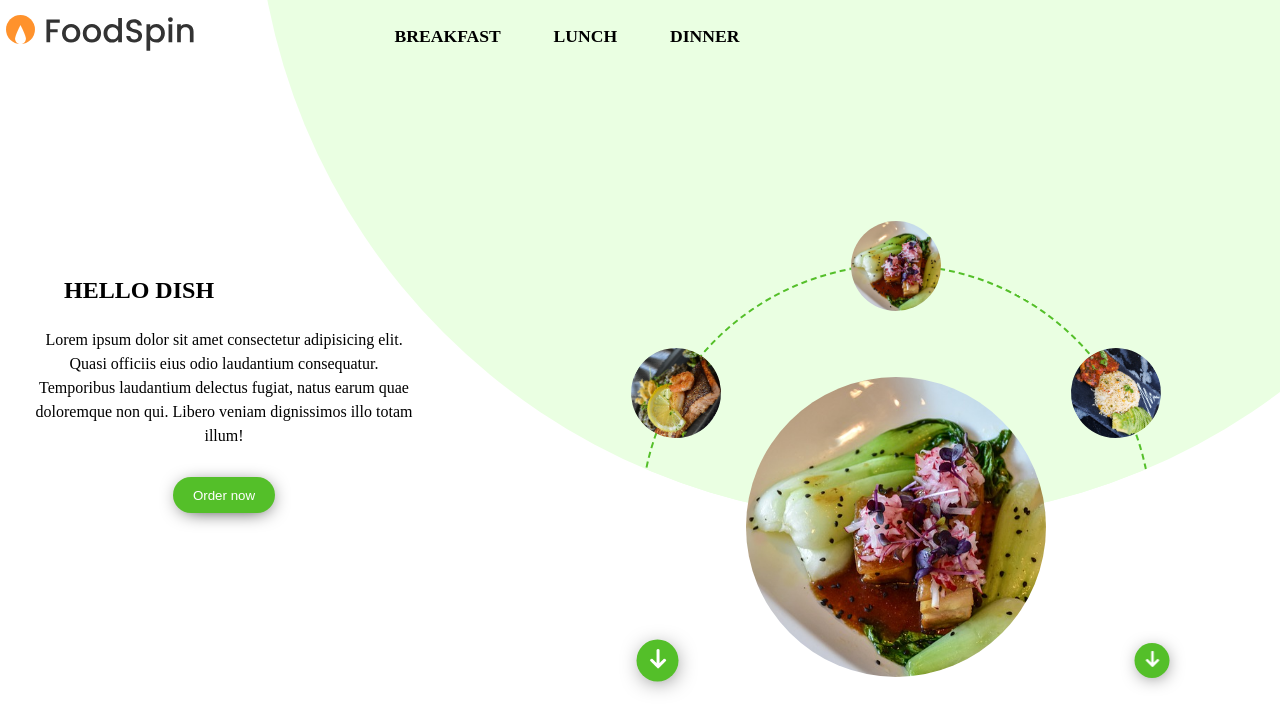
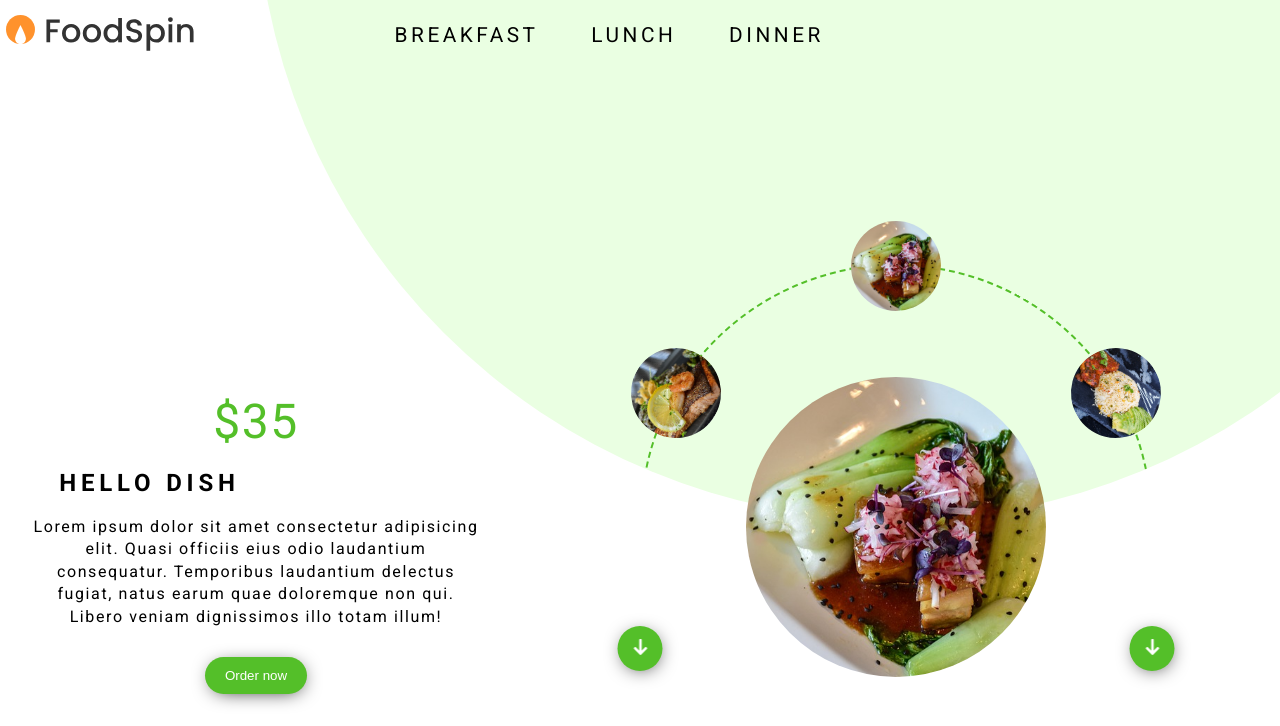
Before and after one commit to lszwedxx/FoodSpin, a website: page index.html in a window 1280 px wide. Both pictures are taken after a click on the button 640 px from the left and 660 px from the top of the page. Drawn offline with Linux system fonts and the light colour scheme.

Commit message:
update code add new features

```diff
--- a/index.html
+++ b/index.html
@@ -6,9 +6,13 @@
     <meta name="viewport" content="width=device-width, initial-scale=1.0">
     <title>FoodSpin</title>
     <link rel="icon" href="./src/images/Fav.png" type="image/x-icon"/>
+    <link rel="preconnect" href="https://fonts.googleapis.com">
+    <link rel="preconnect" href="https://fonts.gstatic.com" crossorigin>
+    <link href="https://fonts.googleapis.com/css2?family=Roboto:wght@400;700&display=swap" rel="stylesheet">
       <!-- build:css style.min.css -->
     <link rel="stylesheet" href="./src/css/main.css">
       <!-- /build -->
+
 </head>
 <body>
   <main class="container">
@@ -27,28 +31,29 @@
     </header>
       <div class="circle">
         <ul class="carousel">
-          <li class="carousel__item-1"><img src="./src/images/1.jpg" alt="food"></li>
-          <li class="carousel__item-2"><img src="./src/images/2.jpg" alt="food"></li>
-          <li class="carousel__item-3"><img src="./src/images/3.jpg" alt="food"></li>
-          <li class="carousel__item-4"><img src="./src/images/4.jpg" alt="food"></li>
-          <li class="carousel__item-5"><img src="./src/images/5.jpg" alt="food"></li>
-          <li class="carousel__item-6"><img src="./src/images/6.jpg" alt="food"></li>
+          <li class="carousel__item-1"><img src="./src/images/1.jpg" alt="food-name"></li>
+          <li class="carousel__item-2"><img src="./src/images/2.jpg" alt="food-name"></li>
+          <li class="carousel__item-3"><img src="./src/images/3.jpg" alt="food-name"></li>
+          <li class="carousel__item-4"><img src="./src/images/4.jpg" alt="food-name"></li>
+          <li class="carousel__item-5"><img src="./src/images/5.jpg" alt="food-name"></li>
+          <li class="carousel__item-6"><img src="./src/images/6.jpg" alt="food-name"></li>
         </ul>
       </div>
       <section class="main-content">
         <div class="main-content__wrap">
           <div class="main-content__img" >
-            <img src="./src/images/1.jpg" data-background = '2' data-index = "1" alt="">
-            <img src="./src/images/2.jpg" data-background = '1' data-index = "2" alt="">
-            <img src="./src/images/3.jpg" data-background = '2' data-index = "3" alt="">
-            <img src="./src/images/4.jpg" data-background = '1' data-index = "4" alt="">
-            <img src="./src/images/5.jpg" data-background = '2' data-index = "5" alt="">
+            <img src="./src/images/1.jpg" data-background = '2' data-index = "1" alt="food-name">
+            <img src="./src/images/2.jpg" data-background = '1' data-index = "2" alt="food-name">
+            <img src="./src/images/3.jpg" data-background = '2' data-index = "3" alt="food-name">
+            <img src="./src/images/4.jpg" data-background = '1' data-index = "4" alt="food-name">
+            <img src="./src/images/5.jpg" data-background = '2' data-index = "5" alt="food-name">
             <img src="./src/images/6.jpg" data-background = '1' data-index = "6" class="show" alt="">
           </div>
           <button class="change-btn change-btn--left"><img src="./src/images/down-arrow.png" alt="arrow"></button>
           <button class="change-btn change-btn--right"><img src="./src/images/down-arrow.png" alt="arrow"></button>
         </div>
         <div class="main-content__description">
+            <span class="main-content__price">$32</span>
             <h1 class="main-content__title">Hello Dish</h1>
             <p class="main-content__food-descr">Lorem ipsum dolor sit amet consectetur adipisicing elit. Quasi officiis eius odio laudantium consequatur. Temporibus laudantium delectus fugiat, natus earum quae doloremque non qui. Libero veniam dignissimos illo totam illum!</p>
             <button class="order">Order now</button>
--- a/src/js/index.js
+++ b/src/js/index.js
@@ -7,11 +7,19 @@ const circle = document.querySelector('.circle');
 const rightBtn = document.querySelector('.change-btn--right');
 const leftBtn = document.querySelector('.change-btn--left');
 let mainImg = document.querySelectorAll('.main-content__img > img');
-const order = document.querySelector('.order')
-const vegeArray = [carousel,circle,rightBtn,leftBtn,order]
+const order = document.querySelector('.order');
+const price = document.querySelector('.main-content__price');
+const vegeArray = [carousel,circle,rightBtn,leftBtn,order,price];
 let rotateVal = 0;
 let imgNum=6;
+const prices = [35,25,20,37,28,32];
+
 //carousel btn
+
+const priceChanger = ()=>{
+   let cost = prices.filter((item,index)=> index+1 == imgNum)
+   price.innerHTML=`$${cost[0]}`
+}
 const checkColor = (color)=>{
     if(color==2){
         vegeArray.forEach(item =>{
@@ -30,6 +38,7 @@ const showMainImg = ()=>{
     let img = [...mainImg].filter(image=>image.dataset.index==imgNum);
     img[0].classList.add('show');
     checkColor(img[0].dataset.background);
+    priceChanger();
 }
 const rotate = (direction) =>{
     if(direction=='right'){
--- a/src/scss/_reset.scss
+++ b/src/scss/_reset.scss
@@ -11,6 +11,7 @@ html {
     margin: 0;
     padding: 0;
     font-weight: normal;
+    font-family: Roboto;
   }
 
   ol, ul {
--- a/src/scss/components/_circle.scss
+++ b/src/scss/components/_circle.scss
@@ -18,11 +18,11 @@
             img{
                 @include img;
             }
+            &.vege{
+                border: 2px dashed $primary-color-2;
+            }
         }
-        .vege{
-            border: 2px dashed $primary-color-2;
+        &.vege{
+            background-color: $secondary-color-2;
         }
 }
-.vege{
-    background-color: $secondary-color-2;
-}
--- a/src/scss/components/_main.scss
+++ b/src/scss/components/_main.scss
@@ -1,7 +1,5 @@
 .main-content{
-    // position: absolute;
     position:relative;
-    min-height: 85vh;
     &__wrap{
         height:260px;
         position: relative;
@@ -42,9 +40,17 @@
             color: #fff;
             width: 1rem;
         }
+        &.vege{
+            background:$primary-color-2;
+        }
     }
-    .vege{
-        background:$primary-color-2;
+    &__price{
+        font-size: 1.5rem;
+        color:$primary-color-1;
+        transition: .4s;
+        &.vege{
+            color:$primary-color-2;
+        }
     }
     &__description{
         padding:1rem;
@@ -57,24 +63,24 @@
             background: $primary-color-1;
             margin-top:1em;
             box-shadow: 1px 3px 20px -7px #000;
-            transition: transform .2s ease-out;
-            &:hover,
-            &:focus{
+            transition: all .4s ease-out;
+            &:hover{
                 transform: scale(1.2);
                 font-weight: bold;
             }
-        }
-        .vege{
-            background:$primary-color-2;
+            &.vege{
+                background:$primary-color-2;
+            }
         }
     }
     &__title{
-        padding:1em;
+        padding:.2em;
         font-weight: bold;
         text-transform: uppercase;
+        letter-spacing: 0.2em;
     }
     &__food-descr{
-        line-height: 1.5;
+        line-height: 1.4;
         padding:1em;
         padding-top:0;
     }
--- a/src/scss/components/_nav.scss
+++ b/src/scss/components/_nav.scss
@@ -39,22 +39,27 @@
         }
     }
     &__list{
-        display: none;
+        transform: scaleY(0);
         position:absolute;
         width:100%;
-        height: 100%;
         left:0;
         background:#fff;
         text-align: center;
         z-index: 2;
+        transform-origin: top;;
+        transition: transform .3s linear;
         &.show{
-            display: block;
+            transform:scaleY(1);
+        }
+        &.show a{
+            animation: show .4s linear forwards;
         }
     }
     &__item{
         font-size: 1.3rem;
         padding:2em;
         cursor: pointer;
+        letter-spacing: .2em;
         &:hover .nav__link::after{
             transform: scale(1);
         }
@@ -75,10 +80,8 @@
         text-decoration: none;
         color:#000;
         opacity:0;
-        font-weight: bold;
         text-transform: uppercase;
         transform: translateX(-500px);
-        animation: show .4s linear forwards;
         &::after{
             content: '';
             position:absolute;
--- a/src/scss/media/_media.scss
+++ b/src/scss/media/_media.scss
@@ -8,16 +8,16 @@
                 height:300px;
             }
             &__img{
-                top:0;
+                top:-10%;
                 width:280px;
                 height:280px;
             }
             .change-btn{
                 &--right{
-                    bottom:10%;
+                    bottom:20%;
                 }
                 &--left{
-                    bottom:10%;
+                    bottom:20%;
                 }
             }
         }
@@ -39,6 +39,7 @@
             display: none;
         }
         &__list{
+            transform: scale(1);
             position: static;
             display: flex;
             background: transparent;
@@ -47,9 +48,13 @@
             }
         }
         &__item{
-            font-size:1.1rem;
             padding:0;
             padding-right: 3em;
+            z-index: 1000;
+        }
+        &__link{
+            font-size: .7rem;
+            animation: show .4s linear forwards;
         }
     }
     .circle{
@@ -105,7 +110,7 @@
 @media (min-width:700px) and (max-height:450px) and (orientation:landscape){
     .circle{
         .carousel{
-            bottom:-26%;
+            bottom:-27%;
         }
     }
     .main-content{
@@ -150,14 +155,16 @@
         &__list{
             position: static;
             display: flex;
-            &.show{
-                display: flex;
-            }
+            background: transparent;
+            transform:scaleY(1);
         }
         &__item{
             font-size:1.1rem;
             padding:0;
             padding-right: 3em;
+        }
+        &__link{
+            animation: show .4s linear forwards;
         }
     }
     .circle{
@@ -175,13 +182,24 @@
             }
         }
     }
+    .main-content{
+        &__price{
+            font-size: 2rem;
+            text-align: start;
+        }
+        &__title{
+            text-align: start;
+            margin-left:1em;
+            padding:.5em;
+        }
+    }
 }
 @media(min-width:768px) and (orientation:landscape){
     .circle{
         .carousel{
             width:40%;
             height:40%;
-            bottom:-20%;
+            bottom:-22%;
             left:30%;
             img{
                 width:60px;
@@ -195,13 +213,13 @@
         bottom:70%;
     }
     .main-content{
-        min-height: 100vh;
+        min-height: 90vh;
         &__wrap{
             height:500px;
         }
         &__img{
             position: absolute;
-            top:30%;
+            top:25%;
             left:69.5%;
             width:30%;
             height:30vw;
@@ -214,11 +232,11 @@
         .change-btn{
             &--right{
                 left:89%;
-                bottom:25%;
+                bottom:30%;
             }
             &--left{
                 left:50%;
-                bottom:25%;
+                bottom:30%;
             }
         }
     }
@@ -227,14 +245,14 @@
 @media(min-width:768px) and (min-height:1100px) and (orientation:portrait){
     .main-content{
         &__img{
-            top:40%;
+            top:30%;
         }
         .change-btn{
             &--right{
-                bottom:6%;
+                bottom:20%;
             }
             &--left{
-                bottom:6%;
+                bottom:20%;
             }
         }
     }
@@ -242,14 +260,14 @@
 @media(min-width:768px) and (min-height:1200px) and (orientation:portrait){
     .main-content{
         &__img{
-            top:47%;
+            top:40%;
         }
         .change-btn{
             &--right{
-                bottom:7%;
+                bottom:13%;
             }
             &--left{
-                bottom:7%;
+                bottom:13%;
             }
         }
     }
@@ -260,49 +278,71 @@
             height:550px;
         }
         &__img{
-            top:40%;
+            top:35%;
+        }
+        &__title{
+            padding:.8em;
+        }
+        &__price{
+            font-size: 3rem;
         }
         .change-btn{
             &--right{
-                bottom:8%;
+                bottom:13%;
             }
             &--left{
-                bottom:8%;
+                bottom:13%;
+            }
+        }
+    }
+}
+
+@media(min-width:900px) and (min-height:1400px){
+    .main-content{
+        &__img{
+            top:45%;
+        }
+        .change-btn{
+            &--right{
+                bottom:0;
+            }
+            &--left{
+                bottom:0;
             }
         }
     }
 }
 
 @media(min-width:1000px) and (orientation:landscape){
+    .nav{
+        &__link{
+            font-size: 1.3rem;
+        }
+    }
     .circle{
         bottom:45%;
+        .carousel{
+            bottom:-20%;
+        }
     }
     .main-content{
         &__wrap{
-            height:500px;
+            height:570px;
         }
         &__img{
             width:270px;
             height:270px;
-            top:50%;
+            top:40%;
         }
         &__description{
-            top:25%;
-        }
-        .change-btn{
-            &--right{
-                bottom:0%;
-            }
-            &--left{
-                bottom:0%;
-            }
+            top:35%;
         }
     }
 }
 
 @media(min-width:1000px) and (orientation:portrait){
     .nav{
-        &__item{
+        &__link{
             font-size: 1.3rem;
         }
     }
@@ -317,9 +357,6 @@
     .main-content{
         &__wrap{
             height: 550px;
-        }
-        &__description{
-            top:35%;
         }
         &__img{
             top:37%;
@@ -362,13 +399,19 @@
             top:55%;
         }
         &__description{
-            width:35%;
+            width:40%;
+            top:45%;
+            letter-spacing: .1em;
         }
         .change-btn{
             &--right{
+                width:45px;
+                height:45px;
                 bottom:2%;
             }
             &--left{
+                width:45px;
+                height:45px;
                 bottom:2%;
             }
         }
@@ -381,10 +424,10 @@
         }
         .change-btn{
             &--right{
-                bottom:12%;
+                bottom:13%;
             }
             &--left{
-                bottom:12%;
+                bottom:13%;
             }
         }
     }
@@ -396,17 +439,34 @@
         }
         &__img{
             top:55%;
+            width:350px;
+            height:350px;
         }
         &__description{
-            font-size: 1.2rem;
-            top:40%;
+            width: 40%;
+            top:33%;
+            font-size: 1.4rem;
+            letter-spacing: .1em;
+        }
+        &__title{
+            font-size: 2rem;
+        }
+        .order{
+            font-size: .7em;
+        }
+    }
+}
+@media(min-width:1420px){
+    .main-content{
+        &__img{
+            top:45%;
         }
         .change-btn{
             &--right{
-                bottom:8%;
+                bottom:13%;
             }
             &--left{
-                bottom:8%;
+                bottom:13%;
             }
         }
     }
```
Also changed, not shown: src/scss/_mixins.scss (+7 -8 lines), src/css/main.css.
